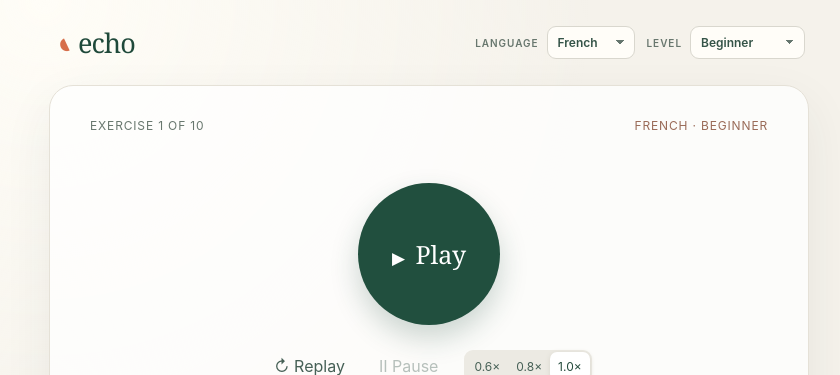
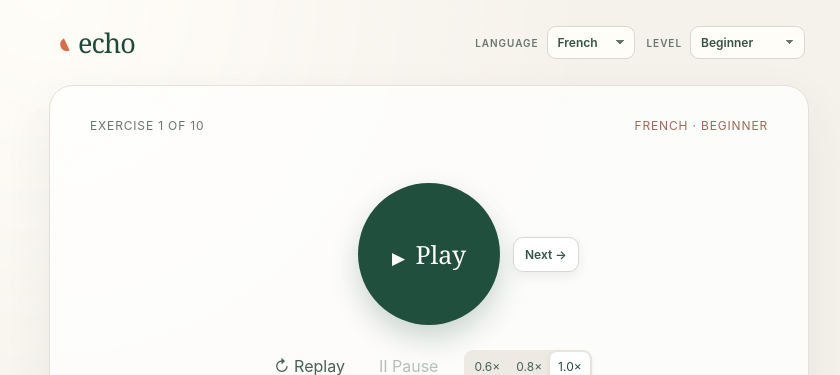
Before and after one commit to jimtronic/echo, a React (Vite) app: page / in a window 1280 px wide. Both pictures are taken after typing "Sample", "Sample" into the empty fields and a click on the button "Check Answer". Shown: the top 375 px of the page, without its empty margins (211-1051 px from the left). Built offline with nearby package versions, Linux system fonts and the light colour scheme.

Commit message:
Add next control beside player

```diff
--- a/src/App.tsx
+++ b/src/App.tsx
@@ -64,7 +64,10 @@ function Exercise({ lesson, position, onComplete }: { lesson: Lesson; position:
   return <main className="card">
     <header className="exercise-header"><span>Exercise {position + 1} of {SESSION_LENGTH}</span><span className="language">{languageName} · {lesson.level}</span></header>
     <section className="listening" aria-label="Audio controls">
-      <button className="play" type="button" onClick={() => void play()} aria-label="Play exercise audio"><span aria-hidden="true">▶</span> Play</button>
+      <div className="play-row">
+        <button className="play" type="button" onClick={() => void play()} aria-label="Play exercise audio"><span aria-hidden="true">▶</span> Play</button>
+        {checked && <button className="top-next" type="button" onClick={() => onComplete({ dictation: dictationScore, translation: translationScore })}>Next <span aria-hidden="true">→</span></button>}
+      </div>
       <div className="audio-options">
         <button className="quiet-button" type="button" onClick={() => void play()}>↻ Replay</button>
         <button className="quiet-button" type="button" disabled={playbackState === 'idle'} onClick={() => void togglePause()}>{playbackState === 'paused' ? '▶ Resume' : 'Ⅱ Pause'}</button>
--- a/src/styles.css
+++ b/src/styles.css
@@ -15,9 +15,13 @@ nav { display: flex; align-items: center; justify-content: space-between; paddin
 .exercise-header { display: flex; justify-content: space-between; color: #68776e; font-size: 12px; letter-spacing: .07em; text-transform: uppercase; }
 .language { color: #9a6b58; }
 .listening { text-align: center; padding: 43px 0 34px; }
+.play-row { display: grid; grid-template-columns: 1fr 142px 1fr; align-items: center; }
+.play-row .play { grid-column: 2; }
 .play { width: 142px; height: 142px; border-radius: 50%; border: 0; background: #214f3e; color: #fff; box-shadow: 0 13px 28px rgba(33,79,62,.22); font-family: Georgia, serif; font-size: 25px; transition: transform .15s, background .15s; }
 .play:hover { transform: translateY(-2px); background: #173f31; }
 .play span { font-size: 17px; margin-right: 4px; }
+.top-next { grid-column: 3; justify-self: start; margin-left: 13px; border: 1px solid #d7d9d3; border-radius: 10px; padding: 9px 11px; color: #355448; background: #fff; font-size: 12px; font-weight: 600; box-shadow: 0 4px 12px rgba(44, 61, 52, .08); }
+.top-next:hover { border-color: #aab6b0; background: #fafcf9; }
 .audio-options { display: flex; align-items: center; justify-content: center; gap: 18px; margin-top: 24px; }
 .quiet-button, .speed button { color: #466056; background: transparent; border: 0; padding: 7px 8px; }
 .quiet-button:disabled { cursor: default; opacity: .38; }
```
